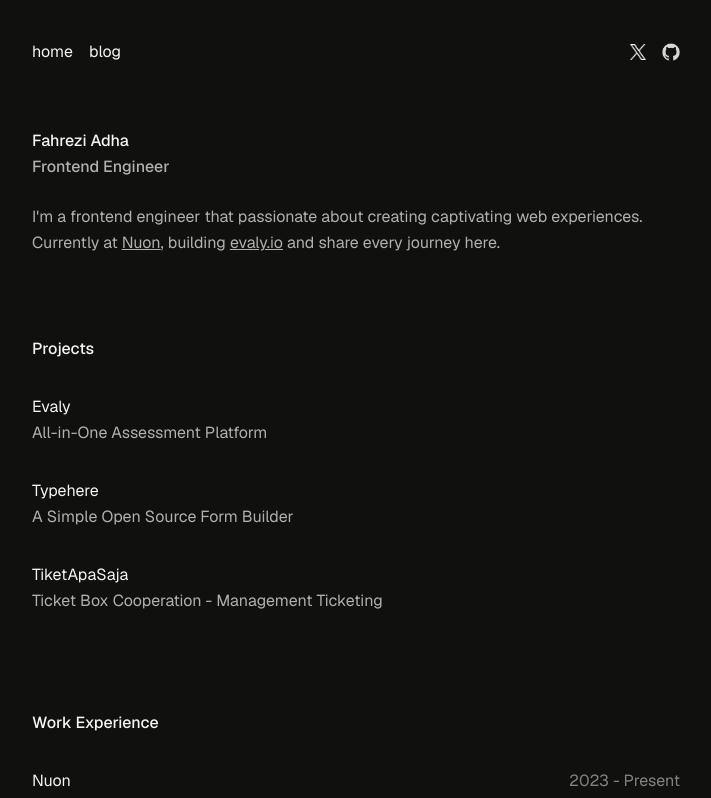
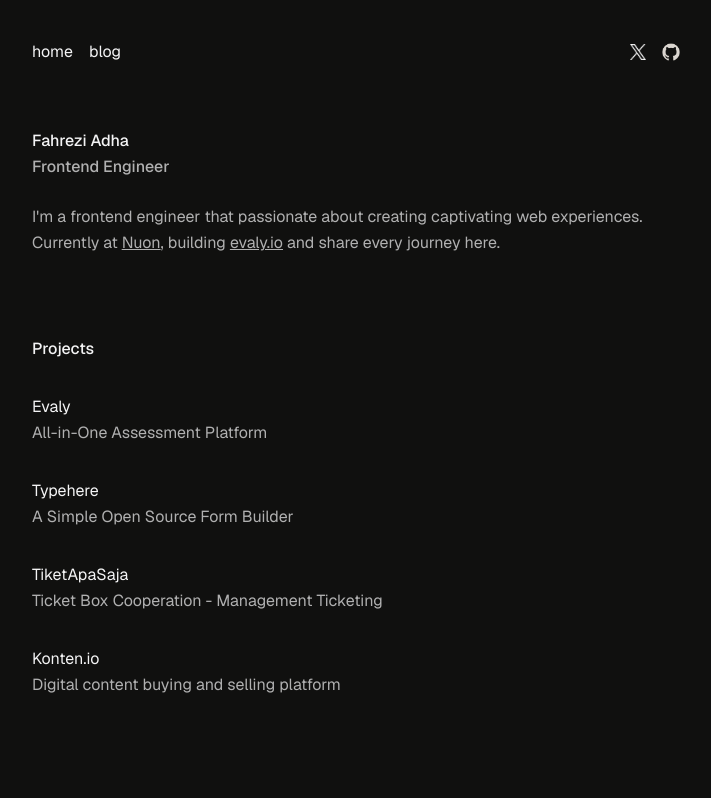
Before and after one commit to fahreziadh/fahrezi.fyi, a Next.js app: page / in a window 1280 px wide. Shown: the top 798 px of the page, without its empty margins (284-995 px from the left). Built offline with nearby package versions, Linux system fonts and the light colour scheme.

Commit message:
konten.io

```diff
--- a/src/app/(personal)/page.tsx
+++ b/src/app/(personal)/page.tsx
@@ -20,6 +20,11 @@
     website: "https://tiketapasaja.com",
     description: "Ticket Box Cooperation - Management Ticketing",
   },
+  {
+    name: "Konten.io",
+    website: "https://konten.io",
+    description: "Digital content buying and selling platform",
+  }
 ];
 
 const workExperience = [
```
